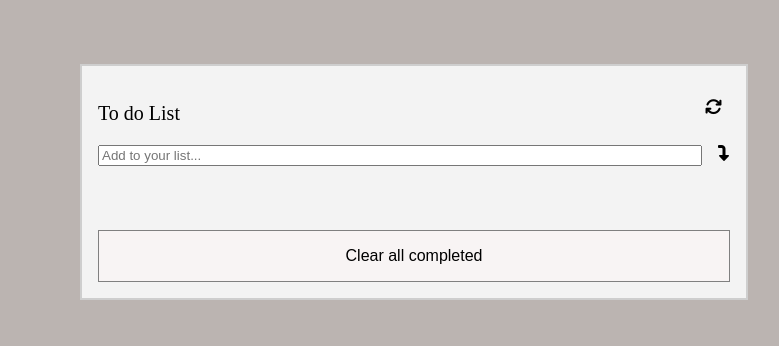
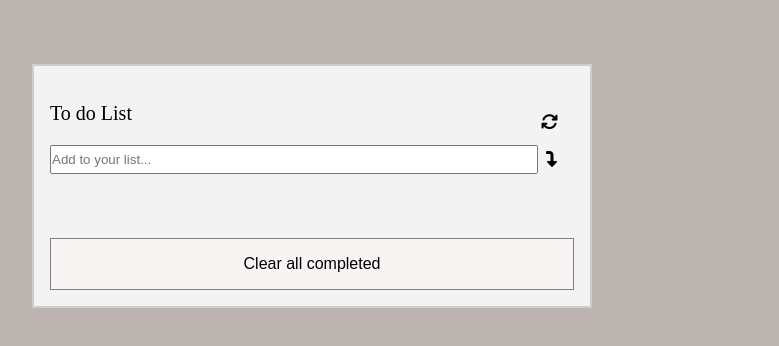
Before and after one commit to Have-Samuel/webpack, a website built with webpack: page src/index.html in a window 1280 px wide. Shown: the whole page, without its empty margins (328-1107 px from the left). Built offline with nearby package versions, Linux system fonts and the light colour scheme.

Commit message:
Styling the page

```diff
--- a/src/index.html
+++ b/src/index.html
@@ -12,13 +12,13 @@
     <div class="item-container">
         <div class="item-container__title">
             <p class="title">To do List</p>
-            <i class="icon fa-solid fa-arrows-rotate"></i>
+            <i class="icon-top fa-solid fa-arrows-rotate"></i>
         </div>
         <form class="item-container__list-content">
             <label for="item"></label>
             <input type="text" name="item" id="item" placeholder="Add to your list..." />
-            <!-- <i class="icon fa-solid fa-trash-can"></i> -->
-            <i class="icon-bin fa-solid fa-turn-down"></i>
+            <!-- <i class="icon-bin fa-solid fa-trash-can"></i> -->
+            <i class="icon-turn fa-solid fa-turn-down"></i>
         </form>
         <ul class="item-container__items"></ul>
         <button class="item-container__remove-all">Clear all completed</button>
--- a/src/modules/func.js
+++ b/src/modules/func.js
@@ -44,3 +44,11 @@ const addTask = (form) => {
 };
 
 export { addTask };
+
+
+const icon = document.querySelector('.icon-bin');
+
+icon.addEventListener('submit', () => {
+  icon.classList.add('icon-bin');
+  anotherIcon.style.display = 'block';
+});
--- a/src/style.css
+++ b/src/style.css
@@ -6,11 +6,11 @@ body {
   display: flex;
   flex-direction: column;
   border: 2px solid #cecece;
-  width: 50%;
   margin-top: 4rem;
-  margin-left: 25rem;
+  margin-left: 22rem;
   background-color: #f3f3f3;
   padding: 1rem;
+  margin-right: 22rem;
 }
 
 .item-container__title {
@@ -18,10 +18,10 @@ body {
   justify-content: space-between;
 }
 
-.icon {
+.icon-top {
   font-size: 17px;
   margin-top: 1rem;
-  margin-right: 0.5rem;
+  margin-right: 12rem;
 }
 
 .title {
@@ -35,34 +35,46 @@ body {
 
 input[type='text'] {
   width: 100%;
+  padding: 0.3rem 0;
 }
 
-.icon-bin {
-  margin-left: 1rem;
+.icon-turn {
+  margin-left: 0.5rem;
 }
 
 .item-container__items {
   display: flex;
   flex-direction: column;
   list-style: none;
+  margin: 1rem;
   padding: 1rem;
 }
 
 .list-container__items--item {
   display: flex;
-  gap: 16rem;
+  justify-content: flex-end;
+  gap: 14rem;
   border: 1px solid grey;
-  margin: 0.2rem;
+  margin: 0.2rem -2rem;
+  padding: 0.4rem;
   align-items: center;
 }
 
+i {
+  display: flex;
+  justify-content: flex-end;
+}
+
 .fa-ellipsis-vertical {
+  display: flex;
+  justify-content: flex-start;
   padding: 0.2rem;
-  text-align: start;
 }
 
 .fa-solid {
-align-items: center;
+  display: flex;
+  align-items: center;
+  margin-right: 1rem;
 }
 
 .item-container__remove-all {
```
